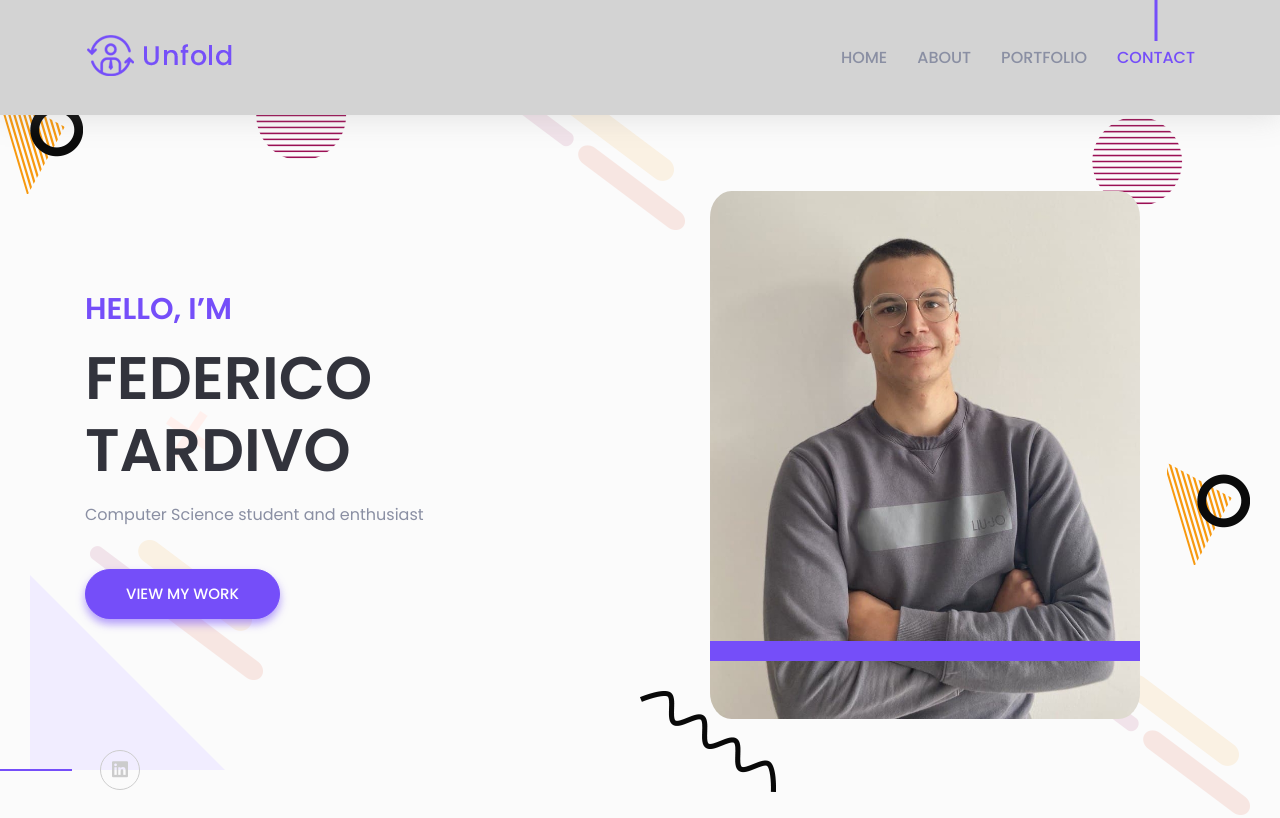
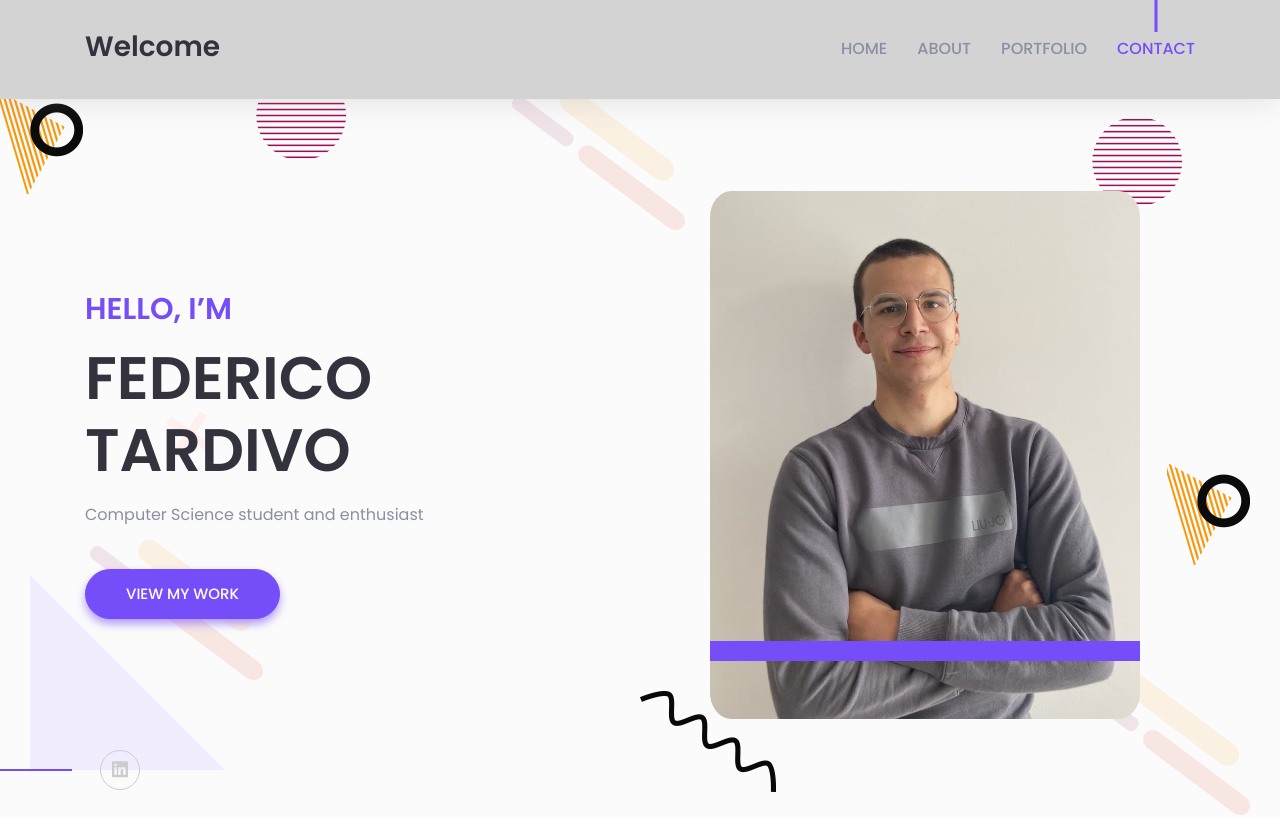
Before and after one commit to FedericoTardivo/federicotardivo.github.io, a plain HTML site: page index.html in a window 1280 px wide. Shown: the top 818 px of the page. Drawn offline with Linux system fonts and the light colour scheme; files whose address does not match are found by name.

Commit message:
top left logo

```diff
--- a/index.html
+++ b/index.html
@@ -64,7 +64,8 @@
                     <div class="col-lg-12">
                         <nav class="navbar navbar-expand-lg">
                             <a class="navbar-brand" href="index.html">
-                                <img src="assets/images/logo.png" alt="Logo">
+                                <!-- <img src="assets/images/logo.png" alt="Logo">  -->
+                                <h3>Welcome</h3>
                             </a> <!-- Logo -->
                             <button class="navbar-toggler" type="button" data-toggle="collapse" data-target="#navbarSupportedContent" aria-controls="navbarSupportedContent" aria-expanded="false" aria-label="Toggle navigation">
                                 <span class="toggler-icon"></span>
```
